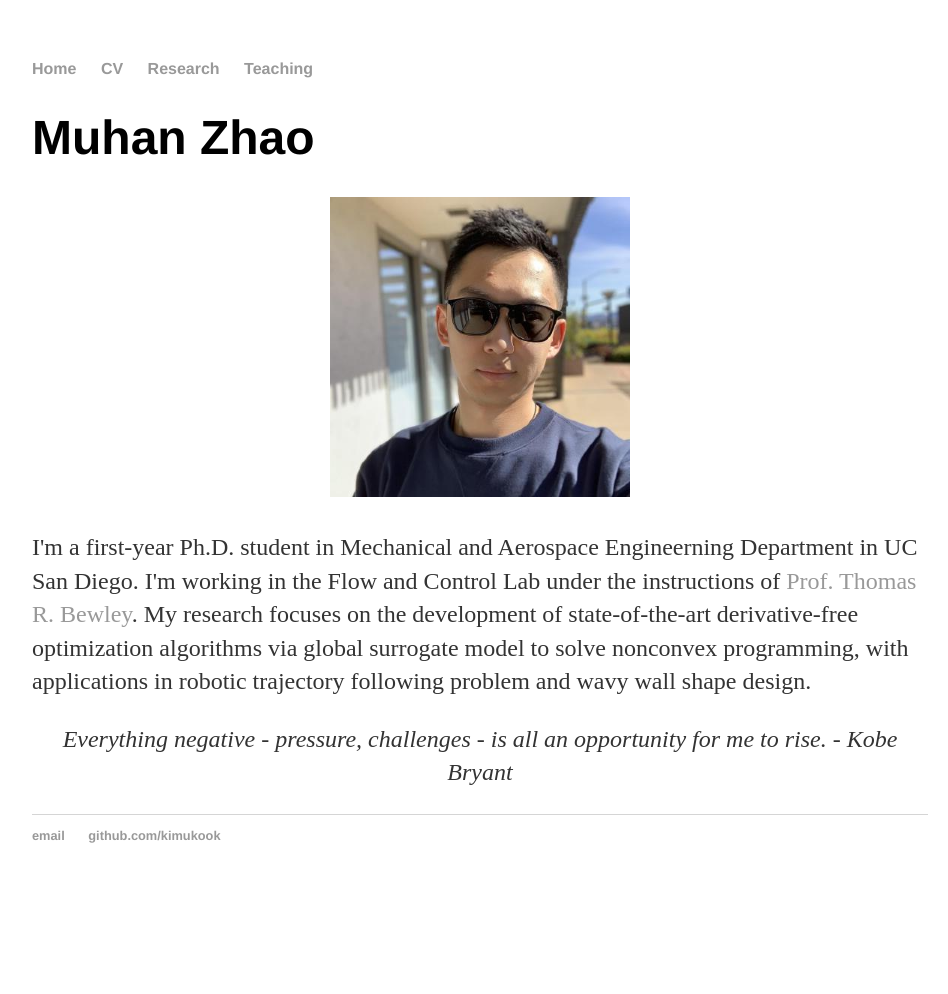
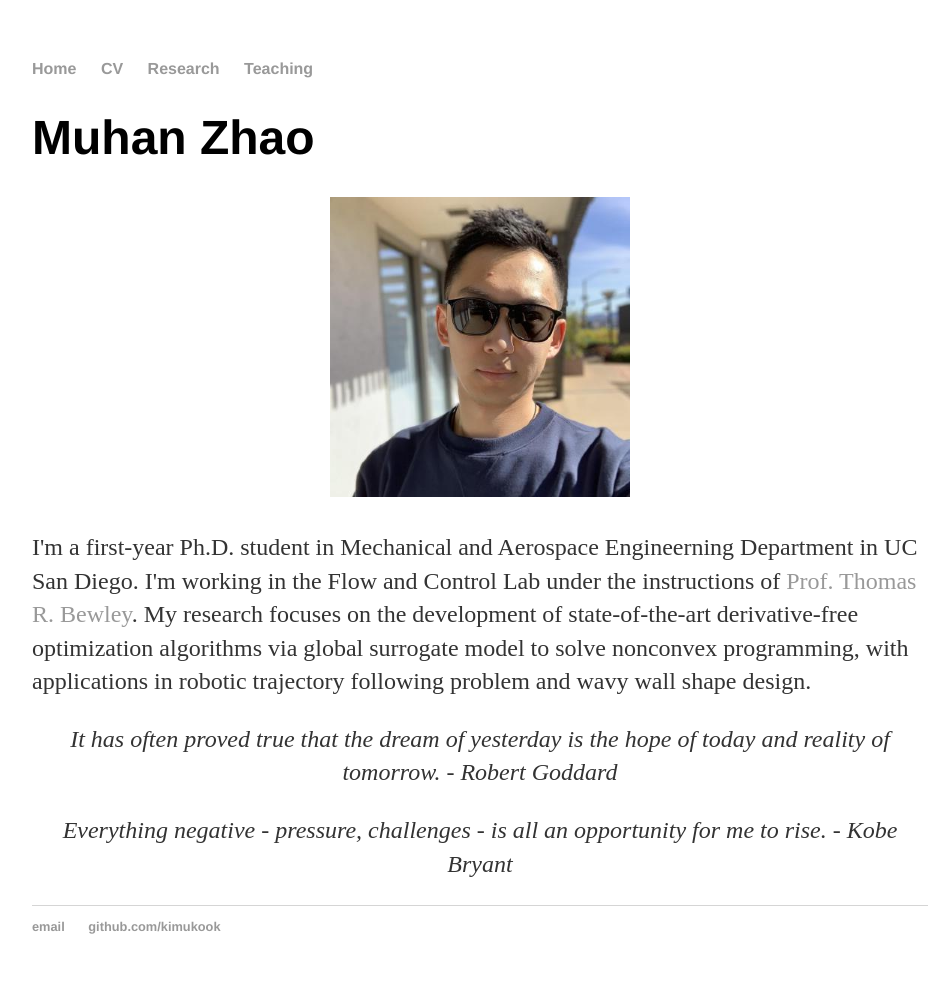
Before and after one commit to kimukook/kimukook.github.io, a Jekyll site: the page built from index.html, in a window 1280 px wide. Shown: the whole page, without its empty margins (160-1108 px from the left). Built offline with Jekyll 4.4.1, drawn with Linux system fonts in a browser that asks for light colours; before the commit the page ends 903 px from its top, so only the background shows below that.

Commit message:
Update index.html

```diff
--- a/index.html
+++ b/index.html
@@ -10,5 +10,6 @@ title: Muhan Zhao
         My research focuses on the development of state-of-the-art derivative-free optimization algorithms via global
 	surrogate model to solve nonconvex programming, with applications in robotic trajectory following problem and
 	wavy wall shape design.</p>
+	<p align="center"> <i>It has often proved true that the dream of yesterday is the hope of today and reality of tomorrow. - Robert Goddard </i> </p>
 	<p align="center"> <i>Everything negative - pressure, challenges - is all an opportunity for me to rise. - Kobe Bryant </i> </p>
 </div><!-- /.blurb -->
```
